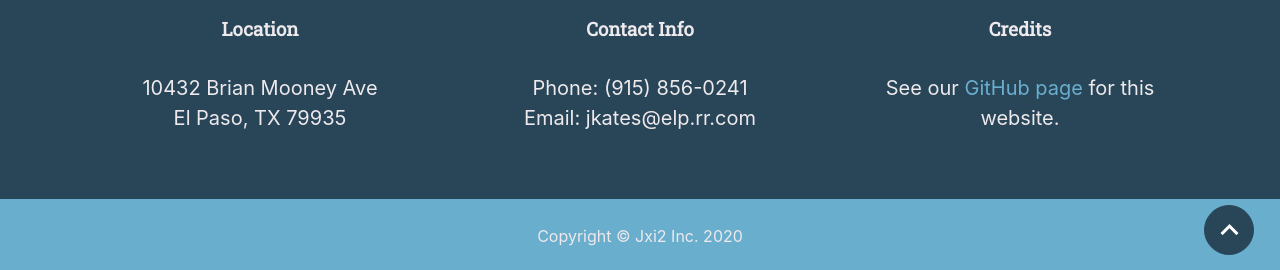
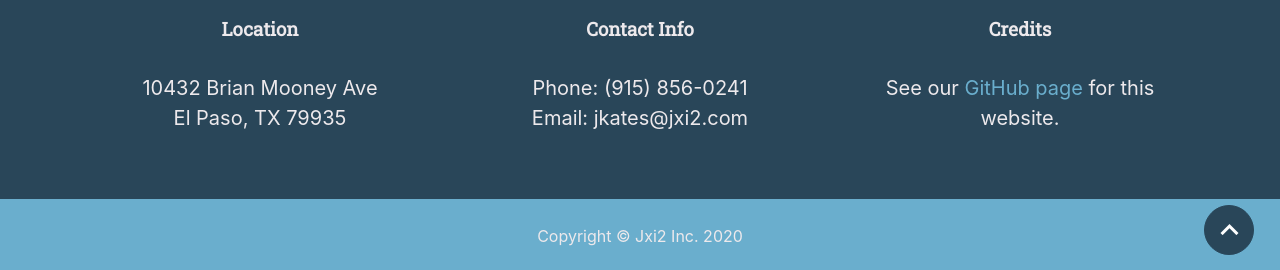
Before and after one commit to jxi2/jxi2, a Jekyll site: the page built from index.html, in a window 1280 px wide and 900 px high, scrolled down 1502 px. Shown: the part 627-897 px from the top of the window. Built offline with Jekyll 4.4.1, drawn with Linux system fonts in a browser that asks for light colours.

Commit message:
Update contact info

```diff
--- a/_config.yml
+++ b/_config.yml
@@ -1,10 +1,10 @@
 # Site settings
 title: Jxi2
-email: jkates@elp.rr.com
+email: jkates@jxi2.com
 url: http://jxi2.com
 description: "Jxi2 Inc designs and manufacture the SYNCCLOCK line of boards."
 keywords: "syncclock"
-meta_author: Miller Randy
+meta_author: Kates John
 
 exclude: [ "*.yml", "Gemfile*", "LICENSE", "README.md", "LICENSE"]
 # Google webmaster tools
@@ -30,7 +30,7 @@ address:
   - line: El Paso, TX 79935
 contact:
   - line: "Phone: (915) 856-0241"
-  - line: "Email: jkates@elp.rr.com"
+  - line: "Email: jkates@jxi2.com"
 credits: 'See our <a href="https://github.com/jxi2/jxi2" target="_blank">GitHub page</a> for this website.'
 markdown: kramdown
 permalink: pretty
```
